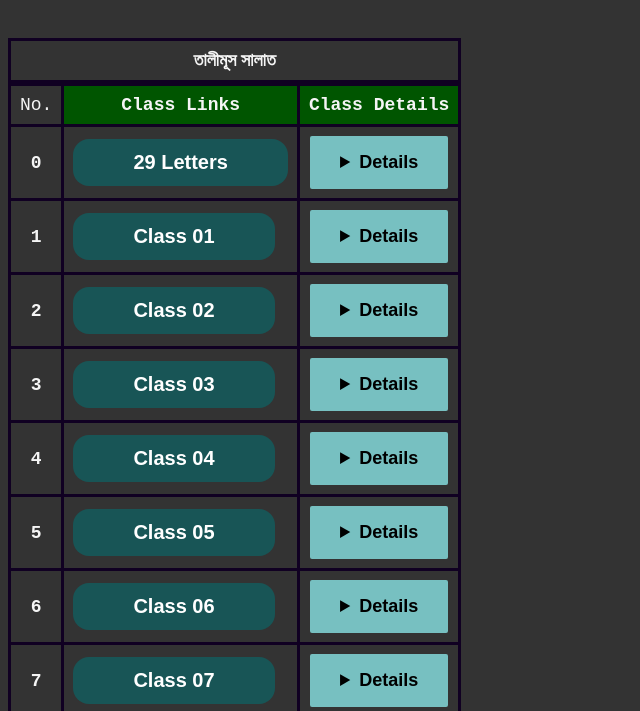
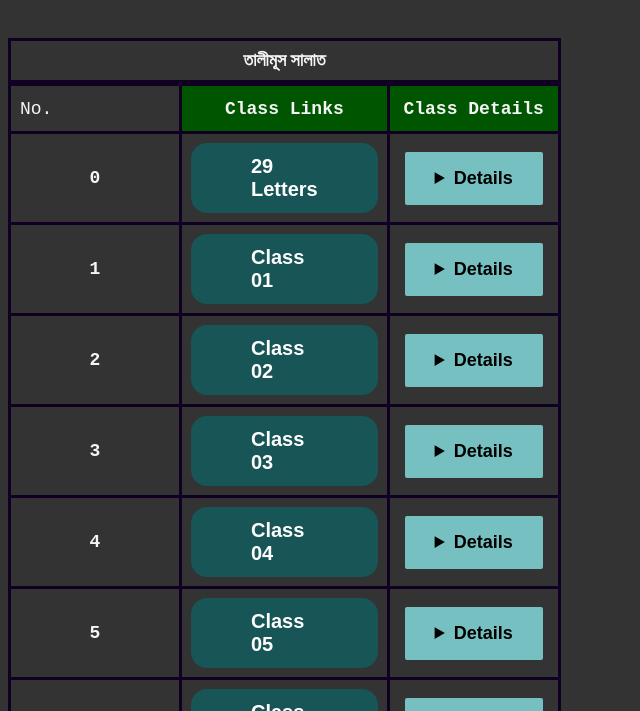
Before and after one commit to nightwatchman17/publishingtest-, a plain HTML site: page index.html in a window 1280 px wide. Shown: the part 58-769 px from the top of the page, without its empty margins (0-640 px from the left). Drawn offline with Linux system fonts and the light colour scheme; a web font is replaced by a local one.

Commit message:
in windows

```diff
--- a/main.css
+++ b/main.css
@@ -1,4 +1,4 @@
-    /* * {
+/* * {
         margin: 0;
         padding: 0;
         box-sizing: border-box;
@@ -141,3 +141,11 @@ h1 {
 .tablecaption{
     font-family: 'Atma';
 }
+
+.maintable th, .maintable td {
+    width: 150px; /* Horizontal space: adjust as needed */
+}
+
+.maintable tr {
+   height: 48px; /* Vertical space: adjust as needed */
+}
```
Also changed, not shown: index.html (+0 -1 lines), 1 other file.
